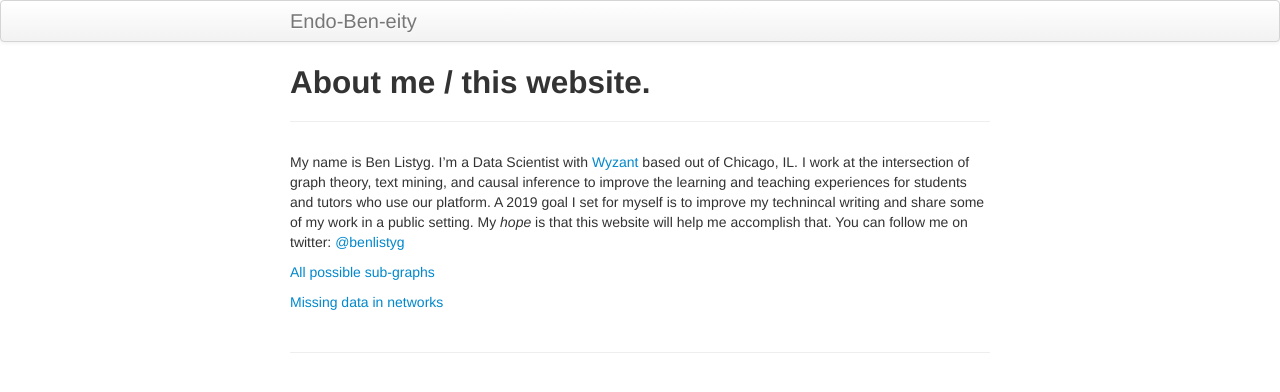
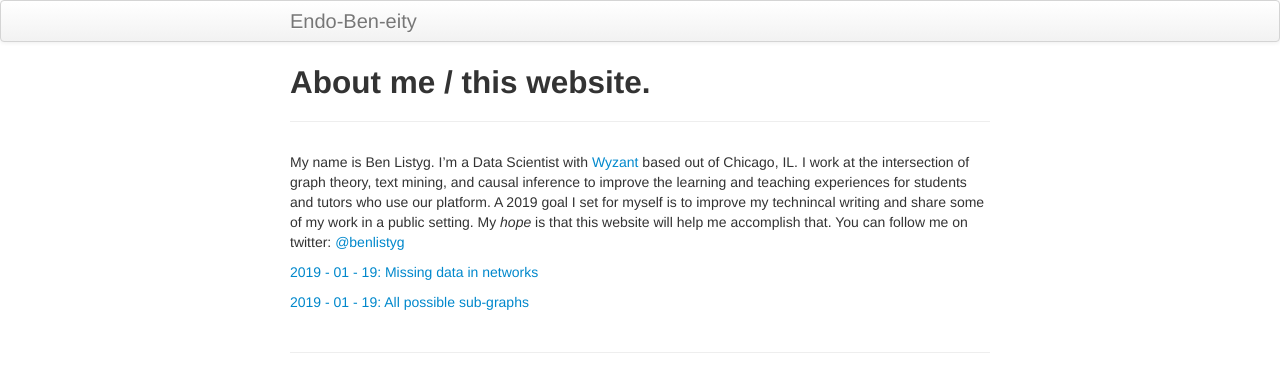
Before and after one commit to BListyg/blistyg.github.io, a Jekyll site: the page built from index.md, in a window 1280 px wide. Shown: the top 392 px of the page. Built offline with Jekyll 4.4.1, drawn with Linux system fonts in a browser that asks for light colours.

Commit message:
Update index.md

```diff
--- a/index.md
+++ b/index.md
@@ -5,6 +5,6 @@ title: About me / this website.
 
 My name is Ben Listyg. I'm a Data Scientist with [Wyzant](www.wyzant.com) based out of Chicago, IL. I work at the intersection of graph theory, text mining, and causal inference to improve the learning and teaching experiences for students and tutors who use our platform. A 2019 goal I set for myself is to improve my technincal writing and share some of my work in a public setting. My _hope_ is that this website will help me accomplish that. You can follow me on twitter: [@benlistyg](www.twitter.com/blistyg)
 
-[All possible sub-graphs](https://github.com/BListyg/blistyg.github.io/blob/gh/pages/resources.md)
+[2019 - 01 - 19: Missing data in networks](https://rpubs.com/blistyg/missingnetworks)
 
-[Missing data in networks](https://github.com/BListyg/blistyg.github.io/blob/gh/pages/resources.md)
+[2019 - 01 - 19: All possible sub-graphs](https://rpubs.com/blistyg/subgraphs)
```
